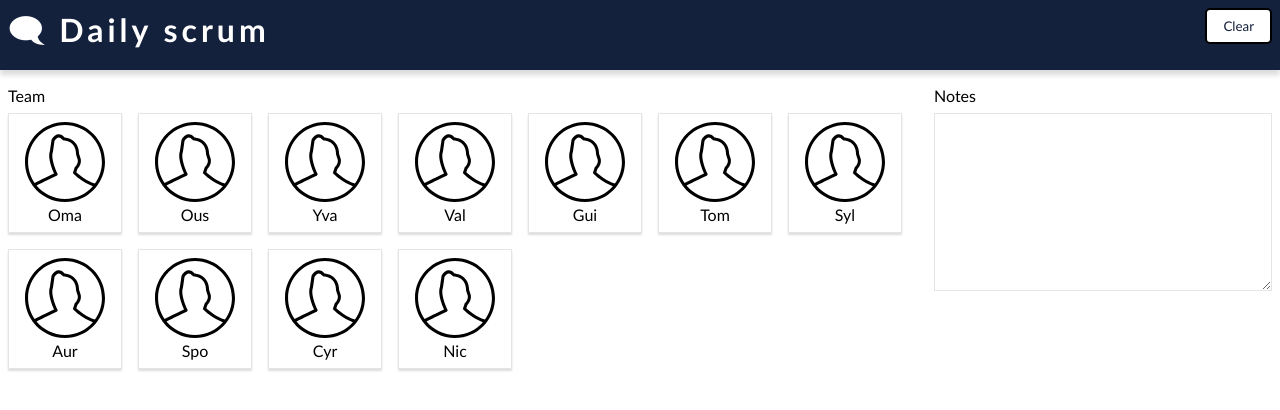
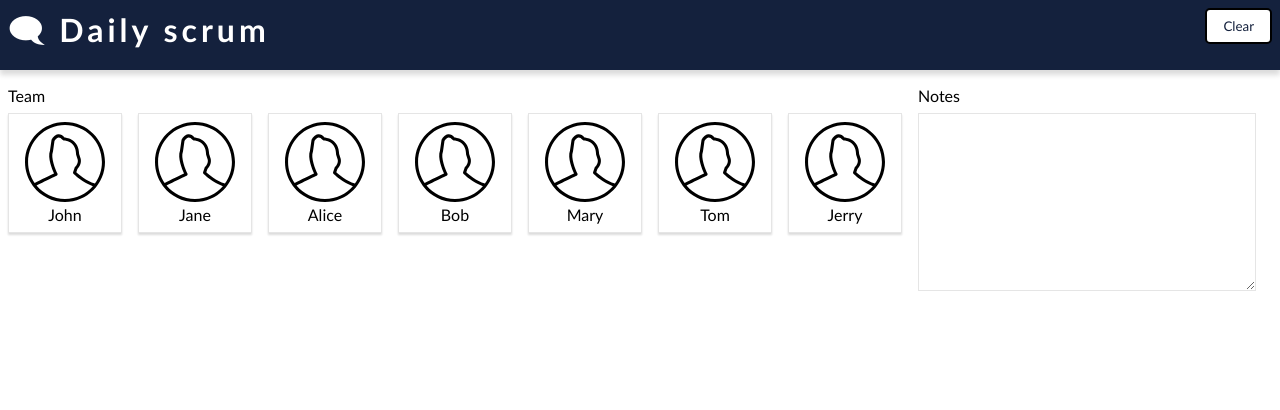
Before and after one commit to yvzn/melee, a Preact app: page / in a window 1280 px wide. Shown: the top 410 px of the page. Built offline with nearby package versions, Linux system fonts and the light colour scheme.

Commit message:
Update team members

```diff
--- a/src/app.jsx
+++ b/src/app.jsx
@@ -1,4 +1,5 @@
-const speakerList = ["Oma", "Ous", "Yva", "Val", "Gui", "Tom", "Syl", "Aur", "Spo", "Cyr", "Nic"];
+
+const speakerList = ['John', 'Jane', 'Alice', 'Bob', 'Mary', 'Tom', 'Jerry'];
 
 export function App() {
 	return <Speakers speakers={speakerList} />;
```
Lines whose indentation alone changed are shown as unchanged.
